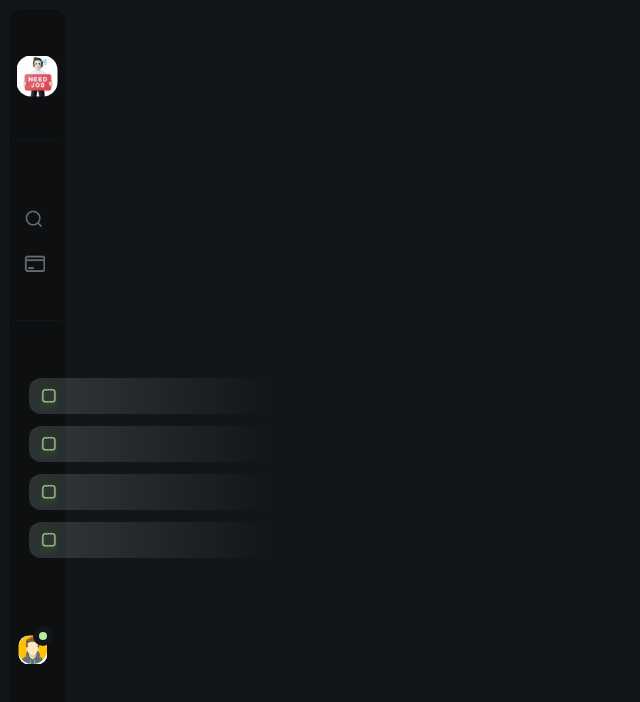
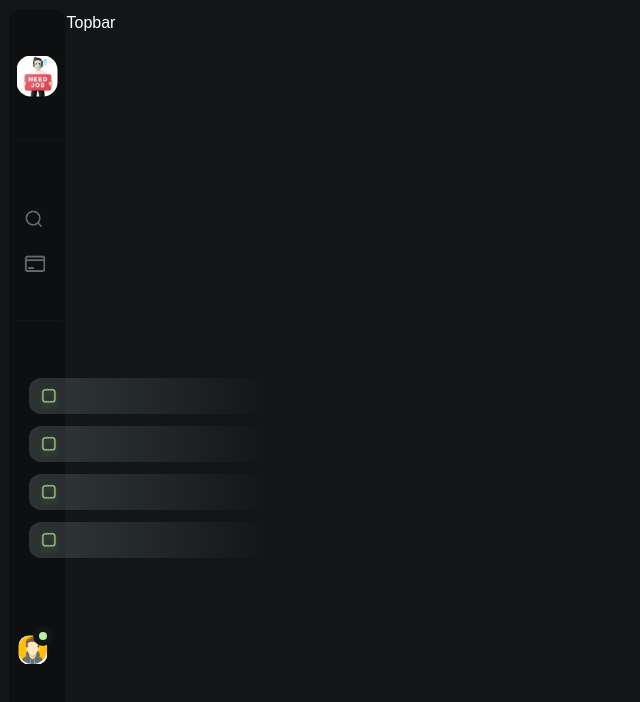
Before and after one commit to akashmn/AI-Creation-Platform, a React (Vite) app: page / in a window 1280 px wide. Shown: the top 702 px of the page, without its empty margins (0-640 px from the left). Built offline with nearby package versions, Linux system fonts and the light colour scheme.

Commit message:
Topbar.jsx created

```diff
--- /dev/null
+++ b/src/Components/Topbar.jsx
@@ -0,0 +1,8 @@
+
+const Topbar = () => {
+  return (
+    <div>Topbar</div>
+  )
+}
+
+export default Topbar
--- a/src/Pages/Artificum.jsx
+++ b/src/Pages/Artificum.jsx
@@ -1,10 +1,13 @@
 import Sidebar from "../Components/Sidebar"
+import Topbar from "../Components/Topbar"
+
 
 
 const Artificum = () => {
   return (
-    <div>
-        <Sidebar/>
+    <div className="flex flex-row">
+        <Sidebar />
+        <Topbar />
     </div>
   )
 }
```
